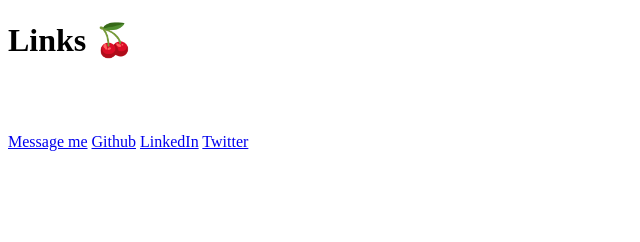
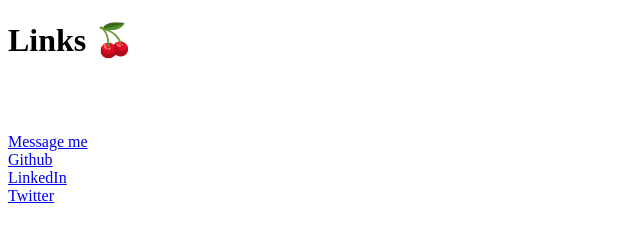
Before and after one commit to rachaelgunter/rachaels-site, a plain HTML site: page public/some-links.html in a window 1280 px wide. Shown: the whole page, without its empty margins (0-640 px from the left). Drawn offline with Linux system fonts and the light colour scheme.

Commit message:
links page added

```diff
--- a/public/some-links.html
+++ b/public/some-links.html
@@ -10,10 +10,10 @@
     <h1>Links 🍒</h1><br/>
     <br/>
     <p>
-        <a href="contact-me.html">Message me</a>
-        <a href="https://github.com/rachaelgunter">Github</a>
-        <a href="https://www.linkedin.com/in/rachaelgunter">LinkedIn</a>
-        <a href="https://twitter.com/dairygothcoder">Twitter</a>
+        <a href="contact-me.html">Message me</a><br/>
+        <a href="https://github.com/rachaelgunter">Github</a><br/>
+        <a href="https://www.linkedin.com/in/rachaelgunter">LinkedIn</a><br/>
+        <a href="https://twitter.com/dairygothcoder">Twitter</a><br/>
     </p>
 </body>
 </html>
```
